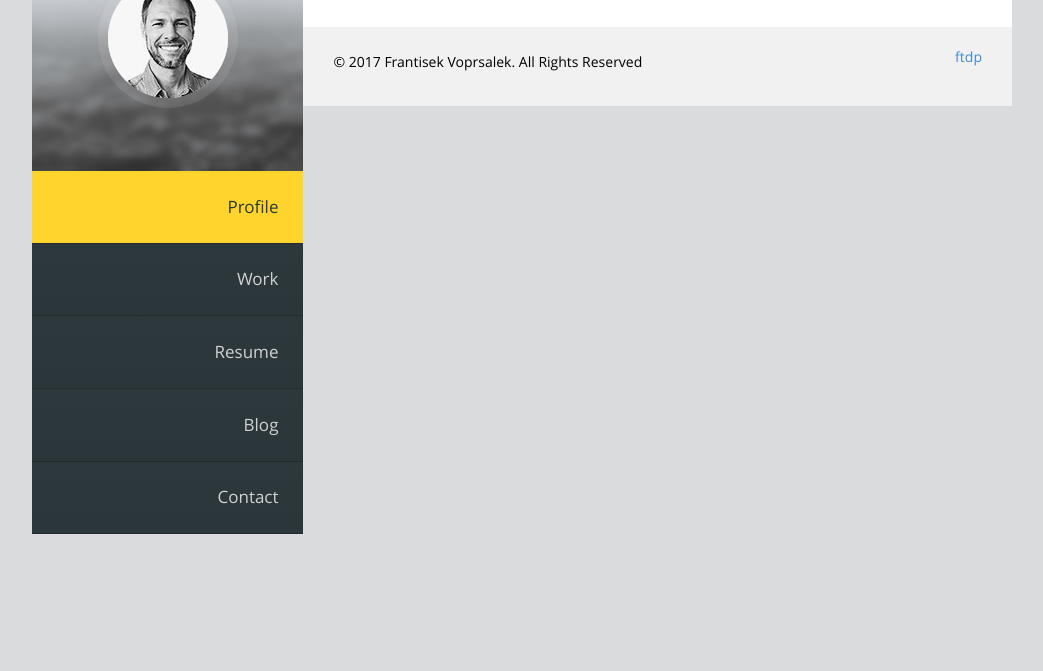
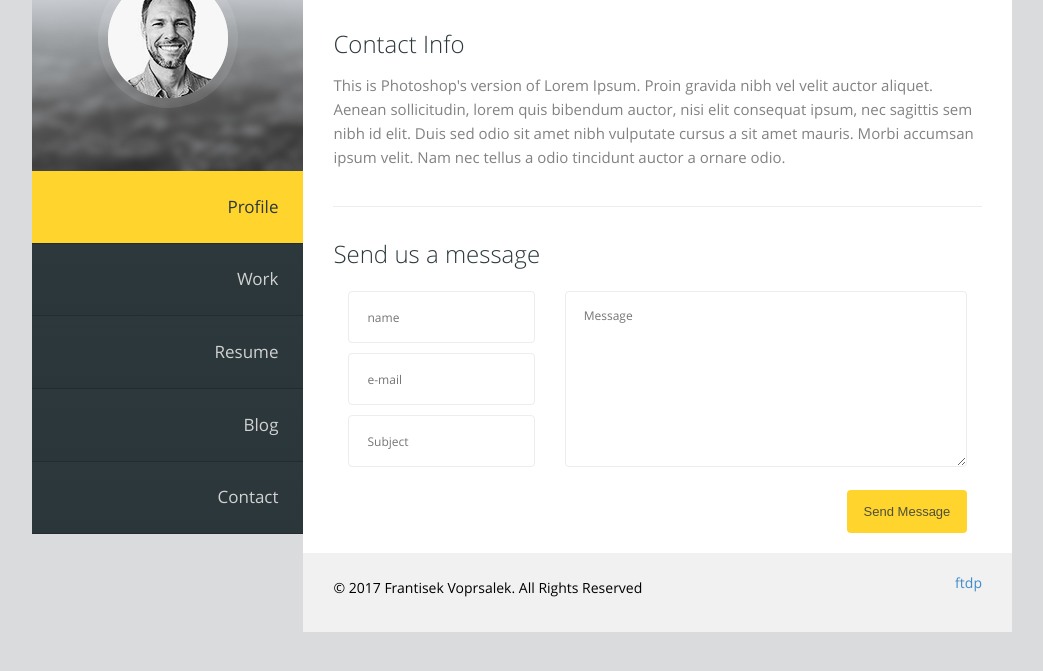
Before and after one commit to prochi/PersonalPage, a React app: page /contact in a window 1280 px wide. Shown: the part 195-866 px from the top of the page, without its empty margins (118-1161 px from the left). Before the commit the page ends 829 px from the top, so only its background shows below. Built offline with nearby package versions, Linux system fonts and the light colour scheme.

Commit message:
contanct fort content

```diff
--- /dev/null
+++ b/dev/js/containers/Contact/ContactForm.js
@@ -0,0 +1,17 @@
+import React, {Component} from 'react';
+import ContactFormContainer from './ContactFormContainer';
+import Form from './Form';
+
+class ContnactForm extends Component {
+
+  render() {
+    return (
+      <ContactFormContainer>
+        <h4>Send us a message</h4>
+        <Form/>
+      </ContactFormContainer>
+    );
+  }
+}
+
+export default ContnactForm;
--- /dev/null
+++ b/dev/js/containers/Contact/ContactFormContainer.js
@@ -0,0 +1,68 @@
+import styled from 'styled-components';
+
+const ContactFormContainer= styled.div`
+  animation: fadeInUp 1s;
+
+  h4 {
+    color: #2c383c;
+    font-size: 24px;
+    font-weight: 300;
+    margin: 0px;
+  }
+
+  form {
+    float: left;
+    margin: 20px 0;
+
+    .one-third {
+      float: left;
+      padding-left: 15px;
+      padding-right: 15px;
+      position: relative;
+      min-height: 1px;
+      width: 33.33333333333333%;
+    }
+    .two-third {
+      float: left;
+      padding-left: 15px;
+      padding-right: 15px;
+      position: relative;
+      min-height: 1px;
+      width: 66.66666666666666%;
+    }
+    input {
+      border: 1px solid #ededed;
+      border-radius: 4px;
+      color: inherit;
+      font: inherit;
+      font-size: 12px;
+      height: 52px;
+      margin-bottom: 10px;
+      padding: 0 18px;
+      width: 100%;
+    }
+    textarea {
+      border: 1px solid #ededed;
+      border-radius: 4px;
+      color: inherit;
+      font: inherit;
+      font-size: 12px;
+      height: 176px;
+      margin-bottom: 18px;
+      padding: 15px 18px;
+      width: 100%;
+    }
+    button {
+      background: #ffd42d;
+      border: none;
+      border-radius: 4px;
+      color: #4e503b;
+      font-size: 13px;
+      float: right;
+      height: 43px;
+      width: 120px;
+    }
+  }
+`;
+
+export default ContactFormContainer;
--- /dev/null
+++ b/dev/js/containers/Contact/ContactInfo.js
@@ -0,0 +1,23 @@
+import styled from 'styled-components';
+
+const ContactInfo= styled.div`
+  border-bottom: 1px solid #ededed;
+  display: table;
+  margin-bottom: 30px;
+  padding-bottom: 25px;
+  width: 100%;
+
+  h4 {
+    color: #2c383c;
+    font-size: 24px;
+    font-weight: 300;
+    margin: 0px;
+  }
+  p {
+    font-size: 15px;
+    line-height: 24px;
+    margin: 12px 0;
+  }
+`;
+
+export default ContactInfo;
--- /dev/null
+++ b/dev/js/containers/Contact/Form.js
@@ -0,0 +1,45 @@
+import React, {Component} from 'react';
+import {connect} from 'react-redux';
+
+class Form extends Component {
+
+  render() {
+    return (
+      <form>
+        <div className="one-third">
+          <input
+            type="text"
+            name="senderName"
+            id="senderName"
+            placeholder="name"
+          />
+				  <input
+            type="email"
+            name="senderEmail"
+            id="senderEmail"
+            placeholder="e-mail"
+          />
+          <input
+            type="text"
+            name="subject"
+            id="subject"
+            placeholder="Subject"
+          />
+        </div>
+        <div className="two-third">
+				  <textarea
+            name="message"
+            id="message"
+            rows="6"
+            placeholder="Message"
+          />
+				  <button type="submit">
+            Send Message
+          </button>
+        </div>
+      </form>
+    );
+  }
+}
+
+export default Form;
--- a/dev/js/containers/Contact/index.js
+++ b/dev/js/containers/Contact/index.js
@@ -1,12 +1,19 @@
 import React from 'react';
 import PageHead from '../../components/PageHead';
 import ContactContainer from './ContactContainer';
+import ContactInfo from './ContactInfo';
+import ContactForm from './ContactForm';
 
 const Contact = () => (
   <ContactContainer>
     <PageHead>
       <h3>Contact</h3>
     </PageHead>
+    <ContactInfo>
+      <h4>Contact Info</h4>
+      <p>This is Photoshop's version  of Lorem Ipsum. Proin gravida nibh vel velit auctor aliquet. Aenean sollicitudin, lorem quis bibendum auctor, nisi elit consequat ipsum, nec sagittis sem nibh id elit. Duis sed odio sit amet nibh vulputate cursus a sit amet mauris. Morbi accumsan ipsum velit. Nam nec tellus a odio tincidunt auctor a ornare odio.</p>
+    </ContactInfo>
+    <ContactForm />
   </ContactContainer>
 );
 
--- a/dev/scss/animation.scss
+++ b/dev/scss/animation.scss
@@ -4,6 +4,22 @@
     -webkit-transform: translateY(-20px);
     -ms-transform: translateY(-20px);
     transform: translateY(-20px);
+  }
+
+  100% {
+    opacity: 1;
+    -webkit-transform: translateY(0);
+    -ms-transform: translateY(0);
+    transform: translateY(0);
+  }
+}
+
+@keyframes fadeInUp {
+  0% {
+    opacity: 0;
+    -webkit-transform: translateY(20px);
+    -ms-transform: translateY(20px);
+    transform: translateY(20px);
   }
 
   100% {
--- a/package.json
+++ b/package.json
@@ -1,5 +1,5 @@
 {
-  "name": "Personal Page",
+  "name": "PersonalPage",
   "version": "1.0.0",
   "main": "index.js",
   "scripts": {
```
Also changed, not shown: dev/js/containers/Blog/_Blog.js (deleted, +0 -10 lines), dev/js/containers/Contact/_Contact.js (deleted, +0 -10 lines), dev/js/containers/Copyright/_Copyright.js (deleted, +0 -8 lines), dev/js/containers/Profile/_PersonalInfo.js (deleted, +0 -52 lines), dev/js/containers/Profile/_Profile.js (deleted, +0 -27 lines), dev/js/containers/ProfilePic/_PicBg.js (deleted, +0 -18 lines), dev/js/containers/ProfilePic/_ProfilePic.js (deleted, +0 -9 lines), dev/js/containers/Social/_Social.js (deleted, +0 -8 lines).
